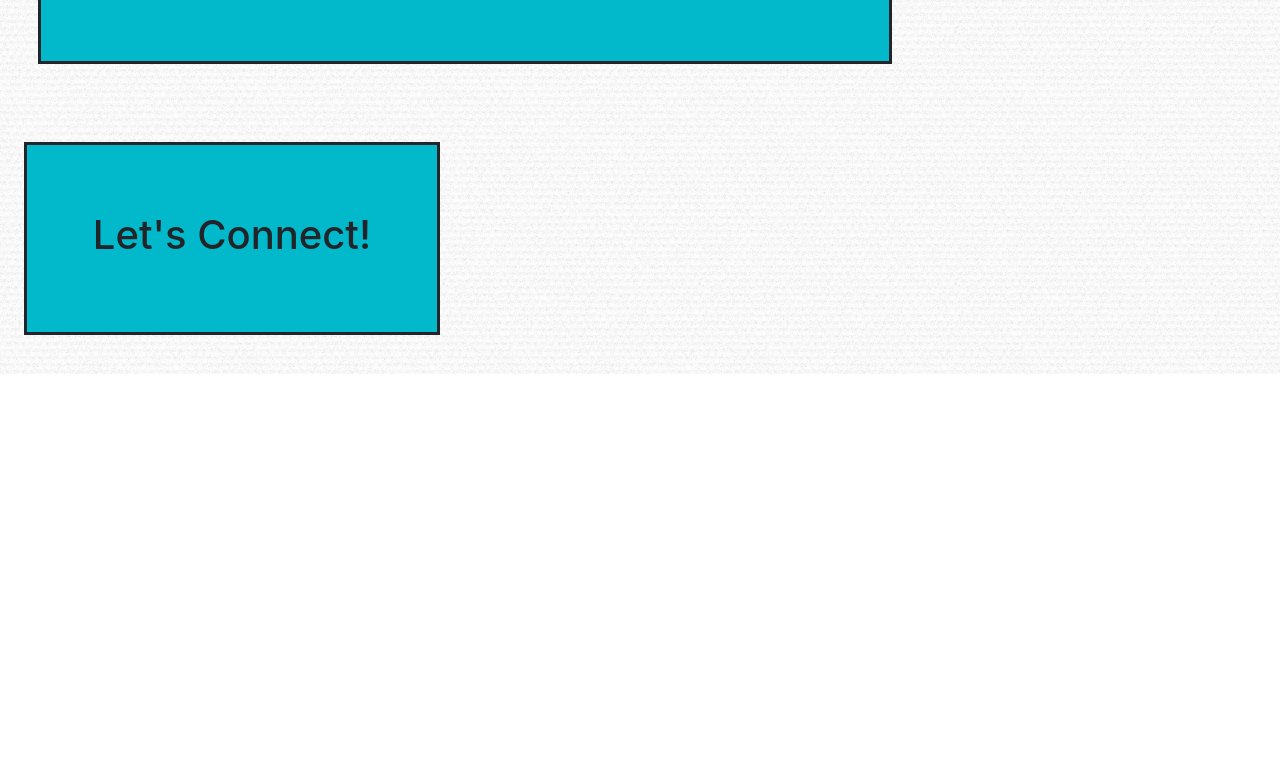
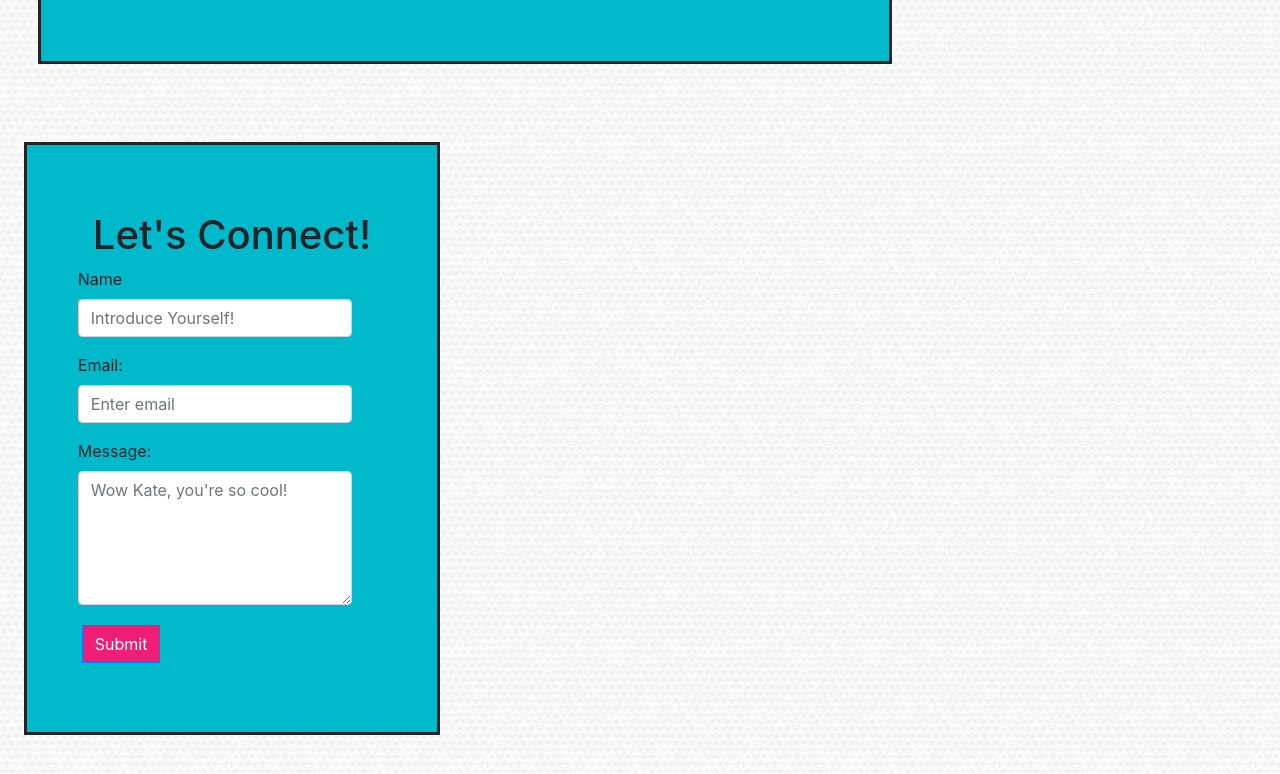
Before and after one commit to prettykatemachine/portfolio, a plain HTML site: page index.html in a window 1280 px wide. Shown: the part 1650-2424 px from the top of the page. Before the commit the page ends 2024 px from the top, so only its background shows below. Drawn offline with nearby package versions, Linux system fonts and the light colour scheme.

Commit message:
have a form

```diff
--- a/assets/css/style.css
+++ b/assets/css/style.css
@@ -66,7 +66,7 @@ body {
 .galleryImg {
     margin: 3%;
     padding: 11%;
-    border: #b6b6b6 3px;
+
 }
 
 .galleryImg > a {
--- a/index.html
+++ b/index.html
@@ -110,7 +110,29 @@
 <div class="row">
 <div id="contact">
   <h1>Let's Connect!</h1>
+    <section>
+        <div class="row">
+   <form action= "mailto:katie.albee@gmail.com" "/action_page.php">
+     <div class="form-group">
+       <label for="Name">Name</label>
+       <input type="Name" class="form-control" id="email" placeholder="Introduce Yourself!" name="Name">
+     </div>
+     <div class="form-group">
+       <label for="email">Email:</label>
+       <input type="email" class="form-control" id="email" placeholder="Enter email" name="email">
+     </div>
+     <div class="form-group">
+       <label for="message">Message:</label>
+       <textarea class="form-control" rows="5" id="Message" placeholder="Wow Kate, you're so cool!"></textarea>
+     </div>
+     <button type="submit" class="btn btn-primary">Submit</button>
+   </div>
+   </section>
+   </form>
+ </div>
 
+
+</div>
 
 </div>
 </div>
```
